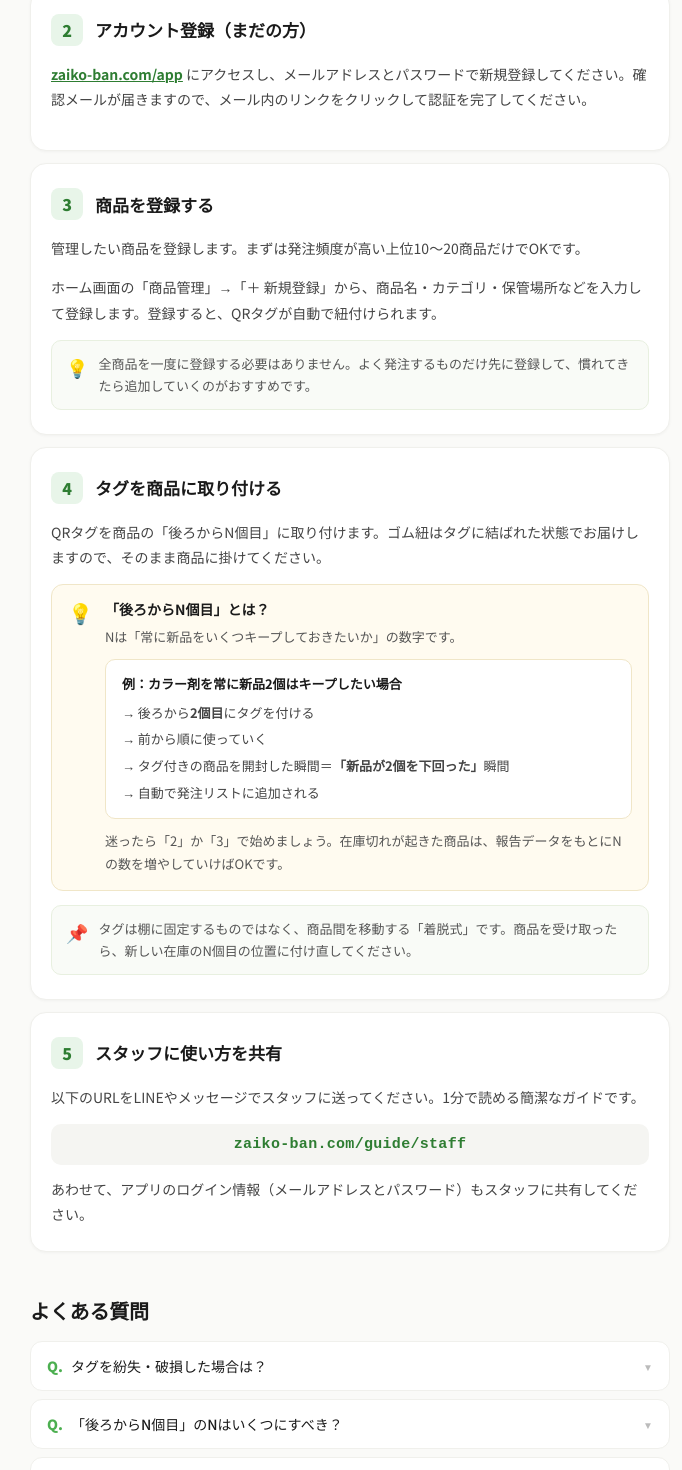
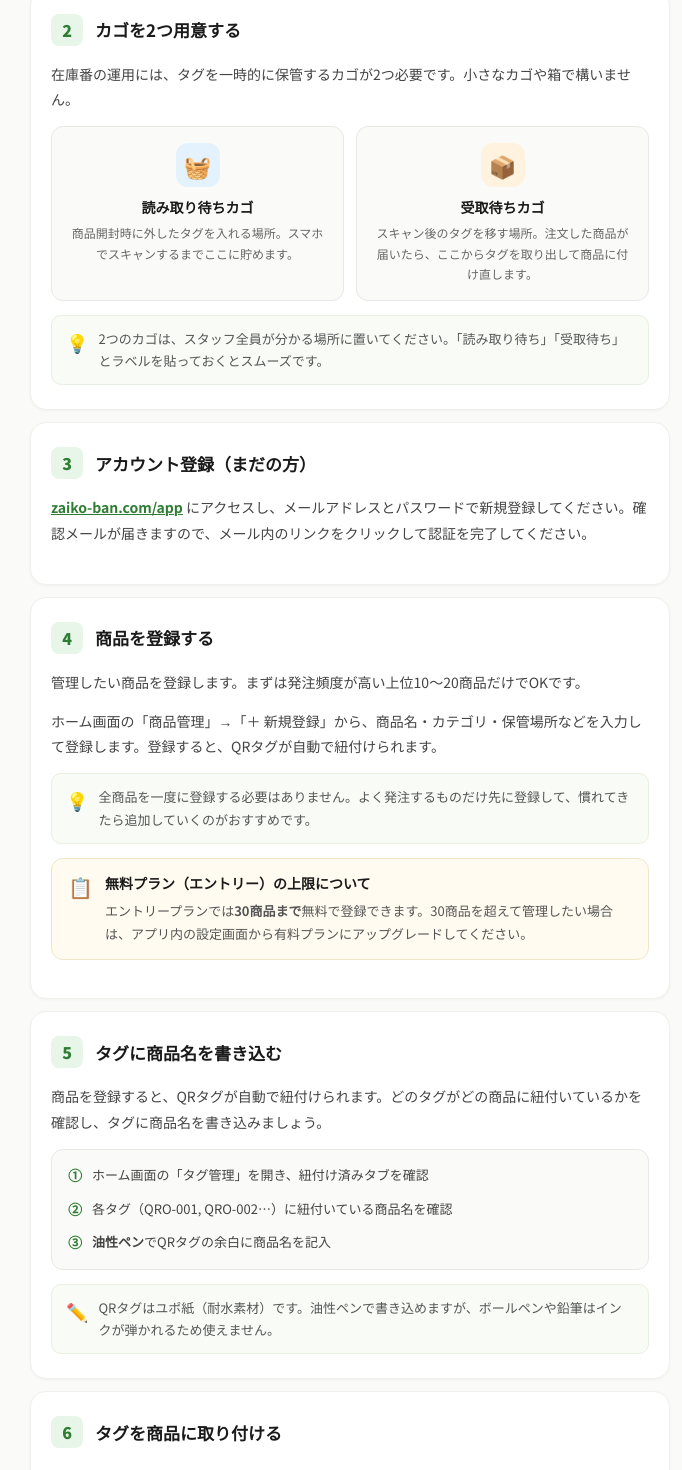
Before and after one commit to jsksrank/qr-order-demo, a Next.js app: page /guide in a window 1280 px wide. Shown: the part 740-2210 px from the top of the page, without its empty margins (290-972 px from the left). Built offline with nearby package versions, Linux system fonts and the light colour scheme.

Commit message:
Update page.js

```diff
--- a/app/guide/page.js
+++ b/app/guide/page.js
@@ -156,15 +156,15 @@ export default function OwnerGuidePage() {
               <p>QRタグが届いたら、以下の手順でセットアップしてください。所要時間は商品数によりますが、20商品で約15〜20分です。</p>
             </div>
 
-            {/* Step 1 */}
+            {/* Step 1 — 届いたものを確認 */}
             <div style={styles.guideCard}>
               <div style={styles.guideStep}>
                 <div style={styles.guideStepNum}>1</div>
-                <h3 style={styles.guideStepTitle}>箱の中身を確認</h3>
+                <h3 style={styles.guideStepTitle}>届いたものを確認</h3>
               </div>
               <div style={styles.guideBody}>
                 <p style={styles.guideText}>
-                  お届けする箱には以下が入っています。
+                  お届けするセットには以下が含まれています。
                 </p>
                 <div style={styles.checkList}>
                   <div style={styles.checkItem}>
@@ -183,10 +183,41 @@ export default function OwnerGuidePage() {
               </div>
             </div>
 
-            {/* Step 2 */}
+            {/* Step 2 — カゴを2つ用意する */}
             <div style={styles.guideCard}>
               <div style={styles.guideStep}>
                 <div style={styles.guideStepNum}>2</div>
+                <h3 style={styles.guideStepTitle}>カゴを2つ用意する</h3>
+              </div>
+              <div style={styles.guideBody}>
+                <p style={styles.guideText}>
+                  在庫番の運用には、タグを一時的に保管するカゴが2つ必要です。小さなカゴや箱で構いません。
+                </p>
+                <div style={styles.basketGrid}>
+                  <div style={styles.basketCard}>
+                    <div style={{...styles.basketIcon, background: '#E3F2FD'}}>🧺</div>
+                    <div style={styles.basketName}>読み取り待ちカゴ</div>
+                    <div style={styles.basketDesc}>商品開封時に外したタグを入れる場所。スマホでスキャンするまでここに貯めます。</div>
+                  </div>
+                  <div style={styles.basketCard}>
+                    <div style={{...styles.basketIcon, background: '#FFF3E0'}}>📦</div>
+                    <div style={styles.basketName}>受取待ちカゴ</div>
+                    <div style={styles.basketDesc}>スキャン後のタグを移す場所。注文した商品が届いたら、ここからタグを取り出して商品に付け直します。</div>
+                  </div>
+                </div>
+                <div style={styles.tipBox}>
+                  <div style={styles.tipIcon}>💡</div>
+                  <div style={styles.tipText}>
+                    2つのカゴは、スタッフ全員が分かる場所に置いてください。「読み取り待ち」「受取待ち」とラベルを貼っておくとスムーズです。
+                  </div>
+                </div>
+              </div>
+            </div>
+
+            {/* Step 3 — アカウント登録 */}
+            <div style={styles.guideCard}>
+              <div style={styles.guideStep}>
+                <div style={styles.guideStepNum}>3</div>
                 <h3 style={styles.guideStepTitle}>アカウント登録（まだの方）</h3>
               </div>
               <div style={styles.guideBody}>
@@ -196,10 +227,10 @@ export default function OwnerGuidePage() {
               </div>
             </div>
 
-            {/* Step 3 */}
+            {/* Step 4 — 商品を登録する */}
             <div style={styles.guideCard}>
               <div style={styles.guideStep}>
-                <div style={styles.guideStepNum}>3</div>
+                <div style={styles.guideStepNum}>4</div>
                 <h3 style={styles.guideStepTitle}>商品を登録する</h3>
               </div>
               <div style={styles.guideBody}>
@@ -215,18 +246,60 @@ export default function OwnerGuidePage() {
                     全商品を一度に登録する必要はありません。よく発注するものだけ先に登録して、慣れてきたら追加していくのがおすすめです。
                   </div>
                 </div>
+                <div style={{...styles.highlightBox, marginTop: 14}}>
+                  <div style={styles.highlightIcon}>📋</div>
+                  <div>
+                    <p style={styles.highlightTitle}>無料プラン（エントリー）の上限について</p>
+                    <p style={styles.highlightText}>
+                      エントリープランでは<strong>30商品まで</strong>無料で登録できます。30商品を超えて管理したい場合は、アプリ内の設定画面から有料プランにアップグレードしてください。
+                    </p>
+                  </div>
+                </div>
               </div>
             </div>
 
-            {/* Step 4 */}
+            {/* Step 5 — タグに商品名を書き込む */}
             <div style={styles.guideCard}>
               <div style={styles.guideStep}>
-                <div style={styles.guideStepNum}>4</div>
+                <div style={styles.guideStepNum}>5</div>
+                <h3 style={styles.guideStepTitle}>タグに商品名を書き込む</h3>
+              </div>
+              <div style={styles.guideBody}>
+                <p style={styles.guideText}>
+                  商品を登録すると、QRタグが自動で紐付けられます。どのタグがどの商品に紐付いているかを確認し、タグに商品名を書き込みましょう。
+                </p>
+                <div style={styles.writeSteps}>
+                  <div style={styles.writeStep}>
+                    <div style={styles.writeStepNum}>①</div>
+                    <div style={styles.writeStepText}>ホーム画面の「タグ管理」を開き、紐付け済みタブを確認</div>
+                  </div>
+                  <div style={styles.writeStep}>
+                    <div style={styles.writeStepNum}>②</div>
+                    <div style={styles.writeStepText}>各タグ（QRO-001, QRO-002…）に紐付いている商品名を確認</div>
+                  </div>
+                  <div style={styles.writeStep}>
+                    <div style={styles.writeStepNum}>③</div>
+                    <div style={styles.writeStepText}><strong>油性ペン</strong>でQRタグの余白に商品名を記入</div>
+                  </div>
+                </div>
+                <div style={styles.tipBox}>
+                  <div style={styles.tipIcon}>✏️</div>
+                  <div style={styles.tipText}>
+                    QRタグはユポ紙（耐水素材）です。油性ペンで書き込めますが、ボールペンや鉛筆はインクが弾かれるため使えません。
+                  </div>
+                </div>
+              </div>
+            </div>
+
+            {/* Step 6 — タグを商品に取り付ける */}
+            <div style={styles.guideCard}>
+              <div style={styles.guideStep}>
+                <div style={styles.guideStepNum}>6</div>
                 <h3 style={styles.guideStepTitle}>タグを商品に取り付ける</h3>
               </div>
               <div style={styles.guideBody}>
                 <p style={styles.guideText}>
-                  QRタグを商品の「後ろからN個目」に取り付けます。ゴム紐はタグに結ばれた状態でお届けしますので、そのまま商品に掛けてください。
+                  商品名を書き込んだQRタグを、商品の「後ろからN個目」に取り付けます。ゴム紐はタグに結ばれた状態でお届けしますので、そのまま商品に掛けてください。
                 </p>
                 <div style={styles.highlightBox}>
                   <div style={styles.highlightIcon}>💡</div>
@@ -258,10 +331,10 @@ export default function OwnerGuidePage() {
               </div>
             </div>
 
-            {/* Step 5 */}
+            {/* Step 7 — スタッフに使い方を共有 */}
             <div style={styles.guideCard}>
               <div style={styles.guideStep}>
-                <div style={styles.guideStepNum}>5</div>
+                <div style={styles.guideStepNum}>7</div>
                 <h3 style={styles.guideStepTitle}>スタッフに使い方を共有</h3>
               </div>
               <div style={styles.guideBody}>
@@ -272,7 +345,7 @@ export default function OwnerGuidePage() {
                   <div style={styles.shareUrl}>zaiko-ban.com/guide/staff</div>
                 </div>
                 <p style={{...styles.guideText, marginTop: 12, marginBottom: 0}}>
-                  あわせて、アプリのログイン情報（メールアドレスとパスワード）もスタッフに共有してください。
+                  あわせて、アプリのログイン情報（メールアドレスとパスワード）と、2つのカゴの場所をスタッフに伝えてください。
                 </p>
               </div>
             </div>
@@ -293,23 +366,54 @@ export default function OwnerGuidePage() {
                 <div style={styles.dailyStep}>
                   <div style={{...styles.dailyNum, background: '#E8F5E9', color: '#2E7D32'}}>1</div>
                   <div>
-                    <p style={styles.dailyStepTitle}>タグ付き商品を開封 → タグをカゴへ</p>
+                    <p style={styles.dailyStepTitle}>タグ付き商品を開封 → タグを「読み取り待ち」カゴへ</p>
                     <p style={styles.dailyStepSub}>施術中にスマホを触る必要はありません</p>
                   </div>
                 </div>
                 <div style={styles.dailyStep}>
                   <div style={{...styles.dailyNum, background: '#E3F2FD', color: '#1565C0'}}>2</div>
                   <div>
-                    <p style={styles.dailyStepTitle}>手が空いたら → カゴのタグをまとめてスキャン</p>
+                    <p style={styles.dailyStepTitle}>手が空いたら → カゴのタグをまとめてスキャン → 「受取待ち」カゴへ移動</p>
                     <p style={styles.dailyStepSub}>スキャンした商品が自動で発注リストに追加されます</p>
                   </div>
                 </div>
                 <div style={styles.dailyStep}>
                   <div style={{...styles.dailyNum, background: '#FFF3E0', color: '#E65100'}}>3</div>
                   <div>
-                    <p style={styles.dailyStepTitle}>商品が届いたら → タップで受取 → タグ付け直し</p>
+                    <p style={styles.dailyStepTitle}>商品が届いたら → 「受取待ち」カゴからタグを取出し → タップで受取 → タグ付け直し</p>
                     <p style={styles.dailyStepSub}>受取画面で商品をタップし、タグを新在庫のN個目に移動</p>
                   </div>
+                </div>
+              </div>
+            </div>
+
+            {/* Basket Flow Visual */}
+            <div style={styles.guideCard}>
+              <h3 style={styles.dailyTitle}>タグの流れ</h3>
+              <div style={styles.basketFlow}>
+                <div style={styles.basketFlowItem}>
+                  <div style={{...styles.basketFlowIcon, background: '#E8F5E9'}}>🏷️</div>
+                  <div style={styles.basketFlowLabel}>商品に付いている</div>
+                </div>
+                <div style={styles.basketFlowArrow}>→</div>
+                <div style={styles.basketFlowItem}>
+                  <div style={{...styles.basketFlowIcon, background: '#E3F2FD'}}>🧺</div>
+                  <div style={styles.basketFlowLabel}>読み取り待ち</div>
+                </div>
+                <div style={styles.basketFlowArrow}>→</div>
+                <div style={styles.basketFlowItem}>
+                  <div style={{...styles.basketFlowIcon, background: '#E3F2FD'}}>📱</div>
+                  <div style={styles.basketFlowLabel}>スキャン</div>
+                </div>
+                <div style={styles.basketFlowArrow}>→</div>
+                <div style={styles.basketFlowItem}>
+                  <div style={{...styles.basketFlowIcon, background: '#FFF3E0'}}>📦</div>
+                  <div style={styles.basketFlowLabel}>受取待ち</div>
+                </div>
+                <div style={styles.basketFlowArrow}>→</div>
+                <div style={styles.basketFlowItem}>
+                  <div style={{...styles.basketFlowIcon, background: '#E8F5E9'}}>🏷️</div>
+                  <div style={styles.basketFlowLabel}>商品に付け直し</div>
                 </div>
               </div>
             </div>
@@ -401,7 +505,7 @@ export default function OwnerGuidePage() {
             <div style={styles.guideCard}>
               <h3 style={styles.dailyTitle}>料金プランの変更</h3>
               <p style={styles.guideText}>
-                設定画面の「プラン変更」から変更できます。管理する商品数（SKU数）に応じて最適なプランをお選びください。
+                設定画面の「プラン変更」から変更できます。管理する商品数に応じて最適なプランをお選びください。
               </p>
               <div style={styles.planTable}>
                 <div style={styles.planRow}>
@@ -421,6 +525,9 @@ export default function OwnerGuidePage() {
                   <div style={styles.planDetail}>〜500商品 / ¥9,800/月</div>
                 </div>
               </div>
+              <p style={{...styles.guideText, marginTop: 12, marginBottom: 0, fontSize: 13, color: '#666'}}>
+                500商品を超える場合は、別途お見積りいたします。お気軽にお問い合わせください。
+              </p>
             </div>
 
             {/* Referral */}
@@ -759,31 +866,110 @@ const styles = {
     flexShrink: 0,
   },
 
-  // Method box
-  methodBox: {
+  // Basket grid (Step 2)
+  basketGrid: {
+    display: 'grid',
+    gridTemplateColumns: '1fr 1fr',
+    gap: 12,
+    marginBottom: 14,
+  },
+  basketCard: {
+    background: '#FAFAF8',
+    border: '1px solid #e8e8e4',
+    borderRadius: 12,
+    padding: '16px 14px',
+    textAlign: 'center',
+  },
+  basketIcon: {
+    width: 44,
+    height: 44,
+    borderRadius: 12,
+    display: 'flex',
+    alignItems: 'center',
+    justifyContent: 'center',
+    fontSize: 22,
+    margin: '0 auto 10px',
+  },
+  basketName: {
+    fontSize: 14,
+    fontWeight: 700,
+    color: '#1a1a1a',
+    marginBottom: 6,
+  },
+  basketDesc: {
+    fontSize: 12,
+    color: '#666',
+    lineHeight: 1.7,
+  },
+
+  // Write steps (Step 5)
+  writeSteps: {
     display: 'flex',
     flexDirection: 'column',
     gap: 10,
+    marginBottom: 14,
+    padding: '14px 16px',
+    background: '#FAFAF8',
+    borderRadius: 12,
+    border: '1px solid #e8e8e4',
   },
-  methodItem: {
+  writeStep: {
     display: 'flex',
     alignItems: 'flex-start',
     gap: 10,
   },
-  methodBadge: {
-    fontSize: 11,
-    fontWeight: 700,
-    color: '#1565C0',
-    background: '#E3F2FD',
-    padding: '2px 10px',
-    borderRadius: 20,
+  writeStepNum: {
+    fontSize: 14,
+    fontWeight: 900,
+    color: '#2E7D32',
     flexShrink: 0,
-    marginTop: 2,
+    lineHeight: 1.7,
   },
-  methodText: {
+  writeStepText: {
     fontSize: 13,
     color: '#444',
     lineHeight: 1.7,
+  },
+
+  // Basket flow (Daily tab)
+  basketFlow: {
+    display: 'flex',
+    alignItems: 'center',
+    justifyContent: 'center',
+    flexWrap: 'wrap',
+    gap: '6px 4px',
+    padding: '20px 12px',
+    background: '#FAFAF8',
+    borderRadius: 12,
+    border: '1px solid #e8e8e4',
+  },
+  basketFlowItem: {
+    display: 'flex',
+    flexDirection: 'column',
+    alignItems: 'center',
+    gap: 6,
+    minWidth: 56,
+  },
+  basketFlowIcon: {
+    width: 40,
+    height: 40,
+    borderRadius: 10,
+    display: 'flex',
+    alignItems: 'center',
+    justifyContent: 'center',
+    fontSize: 18,
+  },
+  basketFlowLabel: {
+    fontSize: 10,
+    fontWeight: 600,
+    color: '#666',
+    textAlign: 'center',
+    lineHeight: 1.4,
+  },
+  basketFlowArrow: {
+    fontSize: 14,
+    color: '#bbb',
+    fontWeight: 300,
   },
 
   // Highlight box
```
